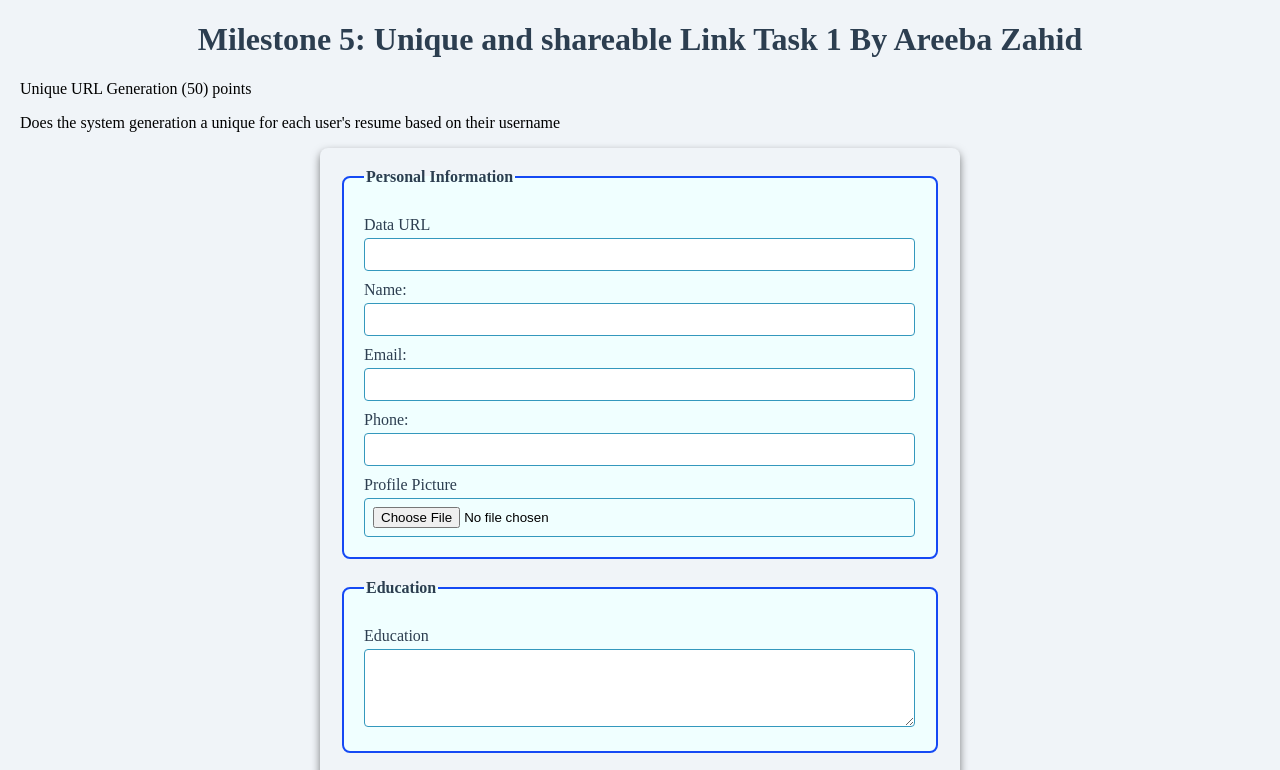
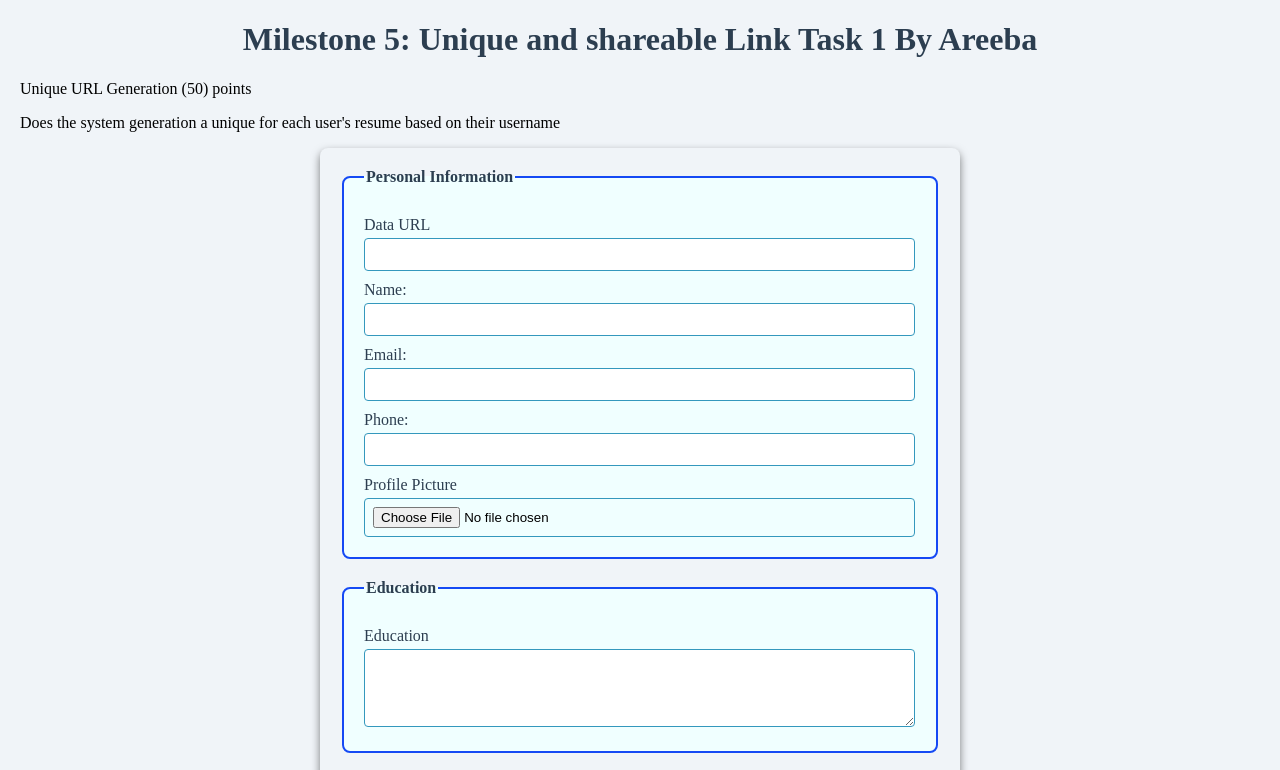
Before and after one commit to areeba630/-Milestone-5-, a plain HTML site: page index.html in a window 1280 px wide. Shown: the top 770 px of the page. Drawn offline with Linux system fonts and the light colour scheme.

Commit message:
Update index.html

```diff
--- a/index.html
+++ b/index.html
@@ -7,7 +7,7 @@
     <link rel="stylesheet" href="style.css">
 </head>
 <body>
-    <h1>Milestone 5: Unique and shareable Link Task 1 By Areeba Zahid</h1>
+    <h1>Milestone 5: Unique and shareable Link Task 1 By Areeba </h1>
     <p>Unique URL Generation (50) points</p>
     <p>Does the system generation a unique for each user's resume based on their
         username</p>
```
